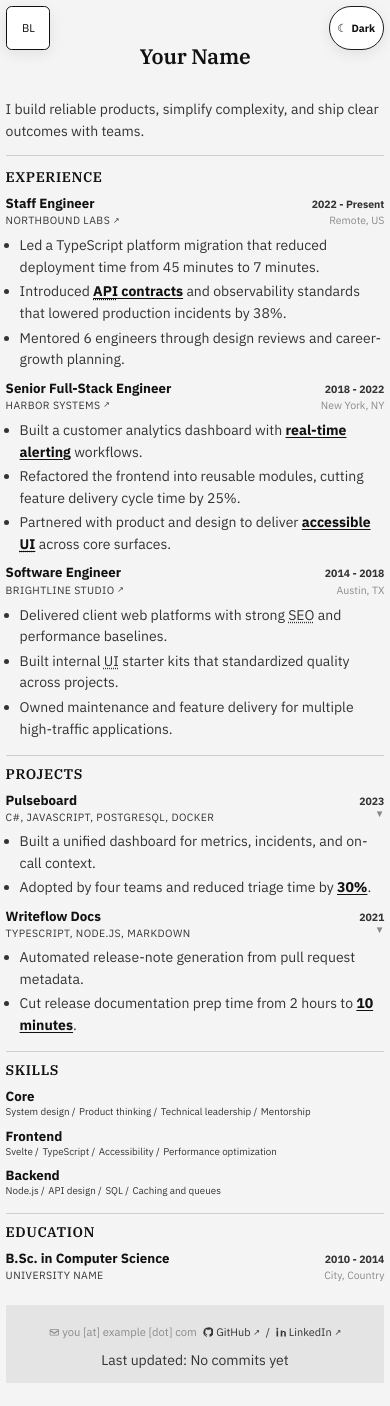
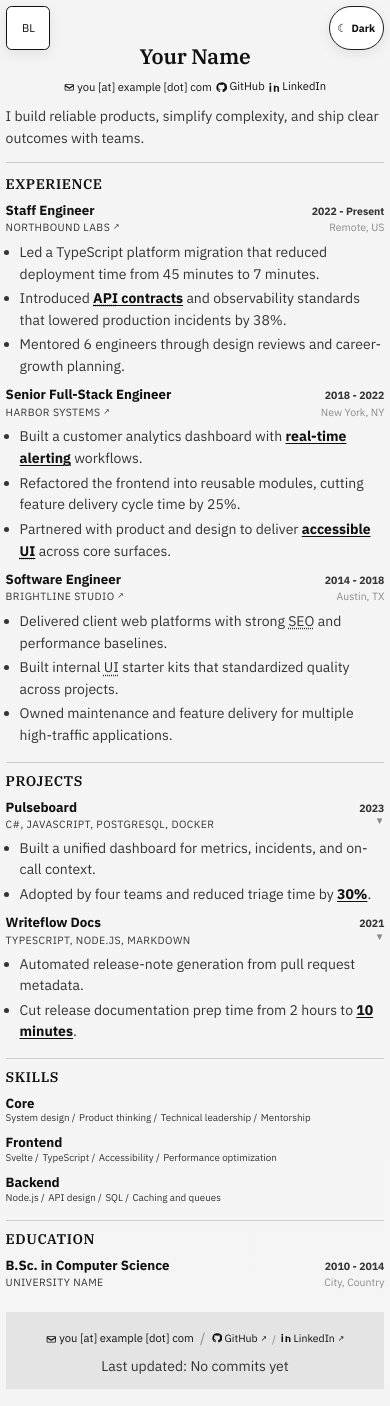
Before and after one commit to blee03/home, a Svelte app: page / in a window 390 px wide. Built offline with nearby package versions, Linux system fonts and the light colour scheme.

Commit message:
feat: update header and footer link separators for improved styling and consistency

```diff
--- a/src/app.css
+++ b/src/app.css
@@ -195,6 +195,7 @@ h1 {
   justify-content: center;
   gap: 0.45rem;
   font-size: 0.9rem;
+  color: var(--ink);
 }
 
 .header-links a {
@@ -232,8 +233,15 @@ h1 {
   fill: currentColor;
 }
 
-.header-links span {
+.header-separator {
   color: var(--line-soft);
+}
+
+.header-links a,
+.header-links a span,
+.header-email,
+.header-email span {
+  color: var(--ink);
 }
 
 .header-email {
@@ -244,7 +252,7 @@ h1 {
 
 .header-email,
 .footer-email {
-  color: var(--line-soft);
+  color: var(--ink);
   font-size: 0.83rem;
 }
 
@@ -512,6 +520,9 @@ li + li {
   gap: 0.45rem;
   font-size: 0.84rem;
   font-weight: 400;
+  flex-wrap: nowrap;
+  white-space: nowrap;
+  color: var(--ink);
 }
 
 .footer-meta {
@@ -534,8 +545,20 @@ li + li {
   transition: border-color 0.2s ease;
 }
 
+.footer-links a,
+.footer-links a span,
+.footer-email,
+.footer-email span {
+  color: var(--ink);
+}
+
 .footer-links a:hover {
   border-bottom-color: currentColor;
+}
+
+.footer-separator {
+  color: var(--line-soft);
+  flex: 0 0 auto;
 }
 
 .footer-links a::after {
@@ -549,7 +572,6 @@ li + li {
   align-items: center;
   gap: 0.2rem;
   white-space: nowrap;
-  color: var(--line-soft);
   font-size: 0.83rem;
 }
 
@@ -665,13 +687,15 @@ li + li {
   }
 
   .header-links {
-    gap: 0.2rem;
+    gap: 0.3rem;
     font-size: 0.8rem;
-    flex-direction: column;
+    flex-direction: row;
+    flex-wrap: wrap;
     align-items: center;
+    justify-content: center;
   }
 
-  .header-links span {
+  .header-links .header-separator {
     display: none;
   }
 
@@ -735,9 +759,9 @@ li + li {
   }
 
   .footer-links {
-    flex-wrap: wrap;
-    gap: 0.4rem;
-    font-size: 0.78rem;
+    flex-wrap: nowrap;
+    gap: 0.35rem;
+    font-size: 0.75rem;
   }
 
   .tag-list {
--- a/src/lib/PublicResume.svelte
+++ b/src/lib/PublicResume.svelte
@@ -102,7 +102,7 @@
             <span>{obfuscatedEmail}</span>
           </span>
           {#if socialLinks.length > 0}
-            <span>/</span>
+            <span class="header-separator">/</span>
           {/if}
         {/if}
         {#each socialLinks as link, index}
@@ -111,7 +111,7 @@
             <span>{link.label}</span>
           </a>
           {#if index < socialLinks.length - 1}
-            <span>/</span>
+            <span class="header-separator">/</span>
           {/if}
         {/each}
       </p>
@@ -261,6 +261,9 @@
           <span class="link-icon" aria-hidden="true">{@html renderIcon('email')}</span>
           <span>{obfuscatedEmail}</span>
         </span>
+        {#if socialLinks.length > 0}
+          <span class="footer-separator">/</span>
+        {/if}
       {/if}
       {#if socialLinks.length > 0}
         <nav class="footer-links" aria-label="Footer links">
@@ -270,7 +273,7 @@
               <span>{link.label}</span>
             </a>
             {#if index < socialLinks.length - 1}
-              <span>/</span>
+              <span class="footer-separator">/</span>
             {/if}
           {/each}
         </nav>
```
